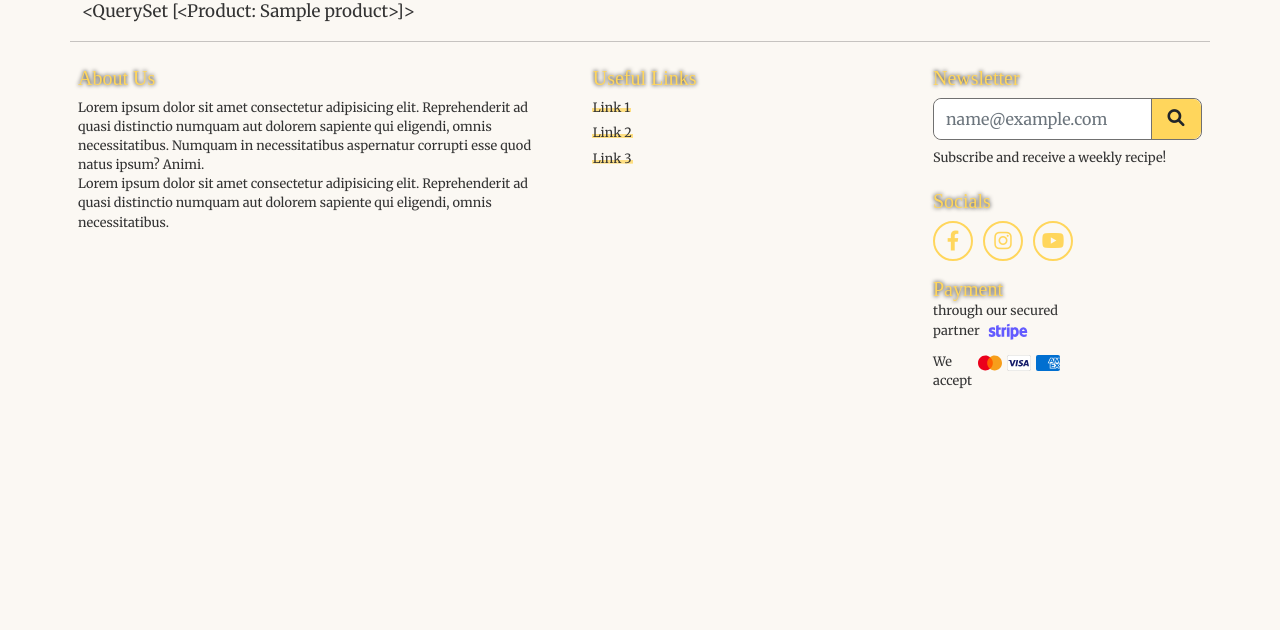
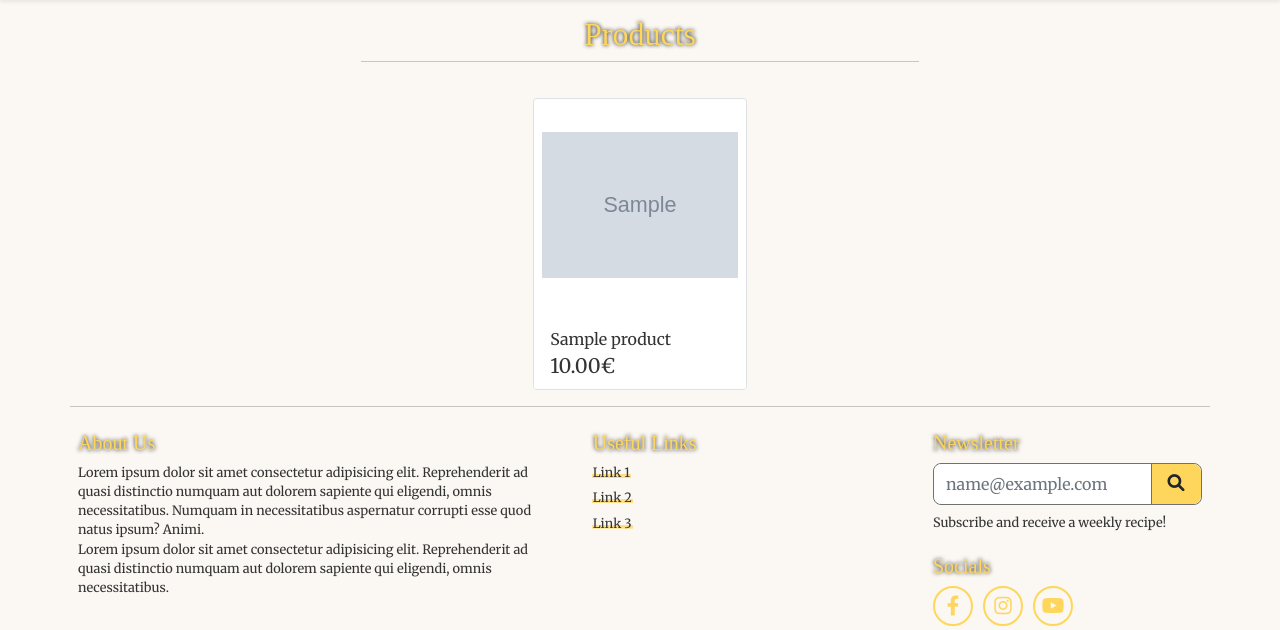
Before and after one commit to LuciusVH/the_pastry_box, a Django app: page /products/ in a window 1280 px wide. Shown: the part 104-734 px from the top of the page. Before the commit the page ends 493 px from the top, so only its background shows below. Run offline with Django 4.2, Linux system fonts and the light colour scheme; tables that the repository leaves empty hold one stand-in row (values such as "Sample post"); grey boxes marked "Sample" are stand-in pictures; some web fonts are replaced.

Commit message:
started product template + add few products

```diff
--- a/products/templates/products/products.html
+++ b/products/templates/products/products.html
@@ -8,8 +8,60 @@
 {% block content %}
 <div class="container">
   <div class="row">
-    <div class="col">
-      {{ products }}
+    <div class="col text-center mt-3">
+      <h2>Products</h2>
+      <hr class="w-50 m-auto mb-4">
+
+    </div>
+  </div>
+  <div class="row">
+    <div class="product-container col-10 offset-1">
+      <div class="row mt-1 mb-2"></div>
+      <div class="row justify-content-center">
+        {% for product in products %}
+        <div class="col-sm-6 col-md-6 col-lg-4 col-xl-3">
+          <div class="card h-100 border">
+            <div class="d-flex align-items-center card-image-wrapper">
+              {% if product.image %}
+              <img class="card-img-top img-fluid p-2" src="{{ product.image.url }}" alt="{{ product.name }}">
+              {% else %}
+              <img class="card-img-top img-fluid p-2" src="{{ MEDIA_URL }}noimage.png" alt="{{ product.name }}">
+              {% endif %}
+            </div>
+            <div class="card-body pb-0">
+              <p class="mb-0 fs-6">{{ product.name }}</p>
+            </div>
+            <div class="card-footer bg-white pt-0 border-0 text-left">
+              <div class="row">
+                <div class="col">
+                  <p class="lead mb-0 text-left font-weight-bold">{{ product.price }}€</p>
+                </div>
+              </div>
+            </div>
+          </div>
+        </div>
+        {% if forloop.counter|divisibleby:1 %}
+        <div class="col-10 d-sm-none my-2">
+          <hr>
+        </div>
+        {% endif %}
+        {% if forloop.counter|divisibleby:2 %}
+        <div class="col-10 d-none d-sm-block d-lg-none my-2">
+          <hr>
+        </div>
+        {% endif %}
+        {% if forloop.counter|divisibleby:3 %}
+        <div class="col-10 d-none d-lg-block d-xl-none my-2">
+          <hr>
+        </div>
+        {% endif %}
+        {% if forloop.counter|divisibleby:4 %}
+        <div class="col-10 d-none d-xl-block my-2">
+          <hr>
+        </div>
+        {% endif %}
+        {% endfor %}
+      </div>
     </div>
   </div>
 </div>
--- a/static/css/base.css
+++ b/static/css/base.css
@@ -375,6 +375,17 @@ ul[aria-labelledby="dropdown-products"] a {
 }
 
 
+/* ______ PRODUCTS CARD ______ */
+
+.card-image-wrapper {
+  aspect-ratio: 1;
+}
+
+.product-container img {
+  height: fit-content;
+}
+
+
 /* ______ FOOTER ______ */
 
 footer {
--- a/templates/base.html
+++ b/templates/base.html
@@ -40,7 +40,7 @@
 </head>
 
 <body>
-  <nav class="container-fluid fixed-top">
+  <nav class="container-fluid fixed-top shadow-sm">
     {% include 'includes/main_nav.html' %}
     {% include 'includes/mobile_nav.html' %}
   </nav>
--- a/templates/includes/mobile_nav.html
+++ b/templates/includes/mobile_nav.html
@@ -1,6 +1,6 @@
 {% load static %}
 
-<div id="mobile-navbar" class="navbar navbar-expand-xl navbar-light bg-light d-xl-none">
+<div id="mobile-navbar" class="navbar navbar-expand-xl navbar-light d-xl-none">
   <div class="toggle-logo">
     <button class="navbar-toggler" type="button" data-bs-toggle="collapse" data-bs-target="#navbarSupportedContent"
       aria-controls="navbarSupportedContent" aria-expanded="false" aria-label="Toggle navigation">
--- a/the_pastry_box/settings.py
+++ b/the_pastry_box/settings.py
@@ -72,6 +72,7 @@ TEMPLATES = [
                 'django.template.context_processors.request',
                 'django.contrib.auth.context_processors.auth',
                 'django.contrib.messages.context_processors.messages',
+                'django.template.context_processors.media',
             ],
         },
     },
@@ -149,7 +150,7 @@ STATIC_URL = '/static/'
 STATICFILES_DIRS = (os.path.join(BASE_DIR, 'static/'),)
 
 MEDIA_URL = '/media/'
-MEDIA_ROOT = os.path.join(BASE_DIR, 'media/')
+MEDIA_ROOT = os.path.join(BASE_DIR, 'media')
 
 # Default primary key field type
 # https://docs.djangoproject.com/en/4.0/ref/settings/#default-auto-field
```
Also changed, not shown: media/comfort-xl-disposable-piping-bags-100-59cm-1-zoom.jpeg (added), media/kitchenaid-k45-classic-stand-mixer-1-zoom.jpeg (added), media/noimage.png (added), media/perforated-stainless-steel-tart-ring-24-cm-1-zoom.jpeg (added), media/perforated-stainless-steel-tart-ring-8-cm-1-main-1300.jpeg (added), media/set-of-36-stainless-steel-piping-nozzles-1-zoom.jpeg (added).
